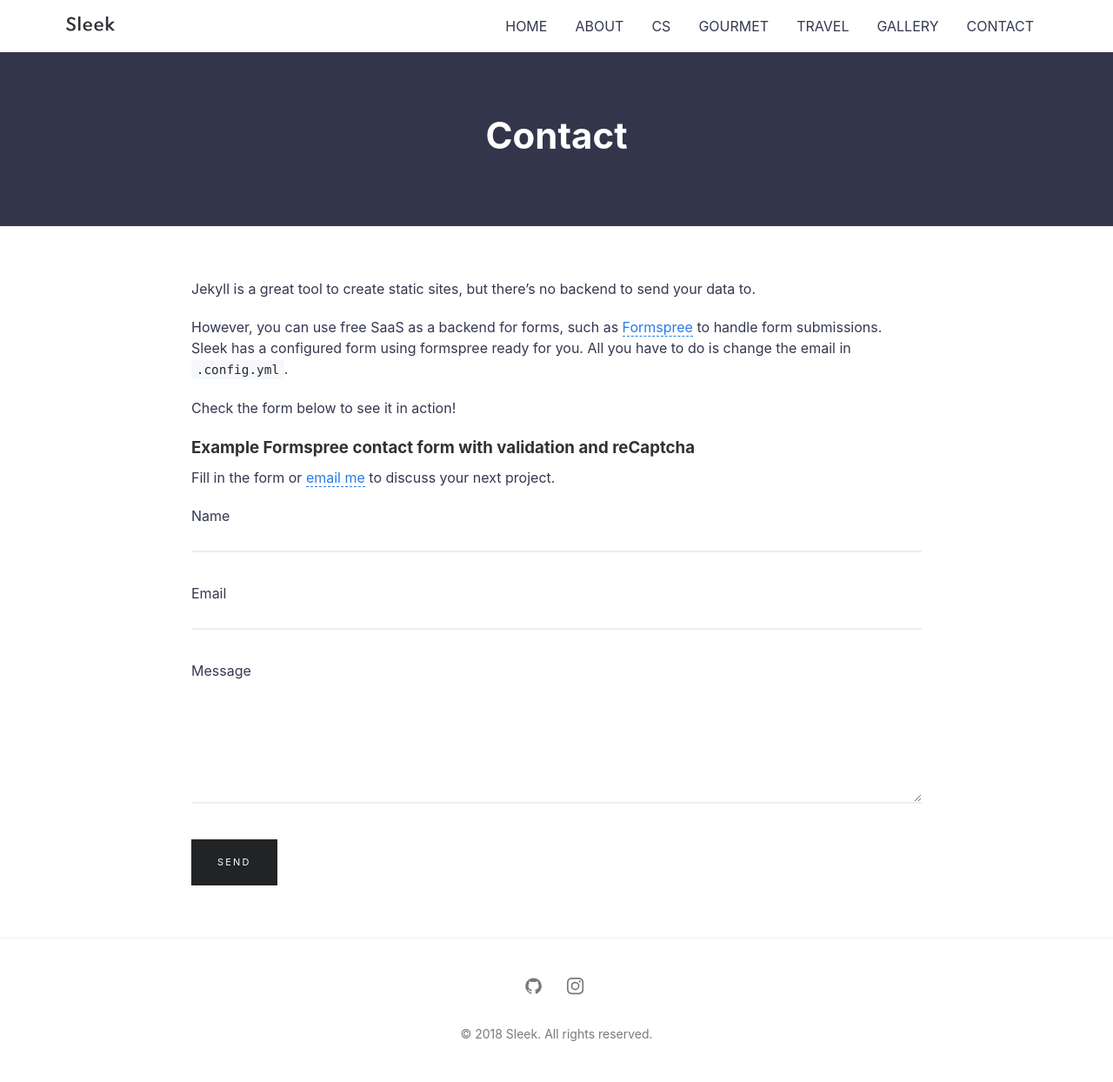
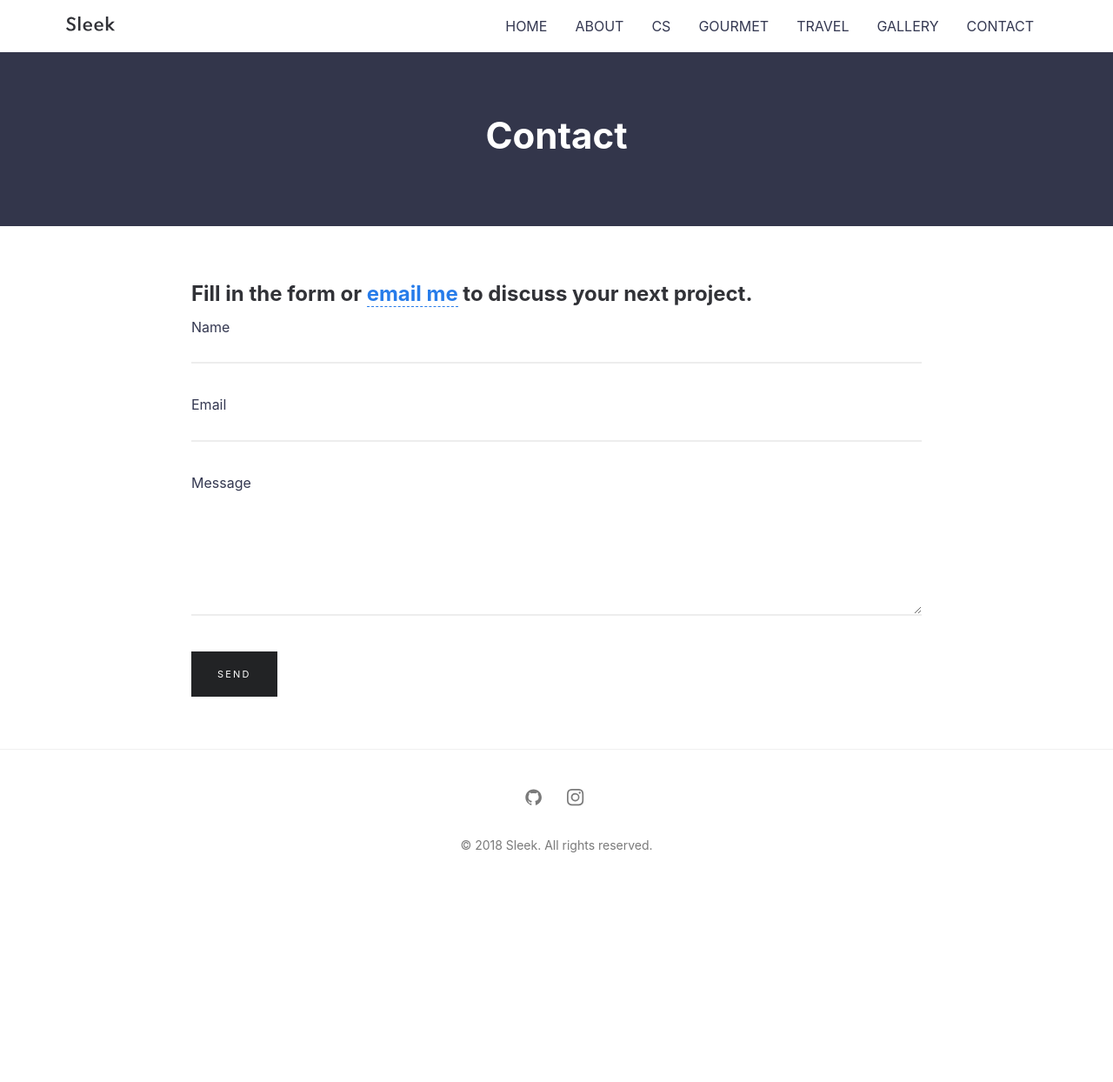
Before and after one commit to choi7023546/choi7023546.github.io, a Jekyll site: the page built from contact.md, in a window 1280 px wide. Shown: the whole page at 87% size. Built offline with Jekyll 4.4.1, drawn with Linux system fonts in a browser that asks for light colours; after the commit the page ends 1027 px from its top, so only the background shows below that.

Commit message:
Update contact file

```diff
--- a/contact.md
+++ b/contact.md
@@ -4,15 +4,7 @@ title: Contact
 permalink: /contact/
 ---
 
-Jekyll is a great tool to create static sites, but there’s no backend to send your data to.
-
-However, you can use free SaaS as a backend for forms, such as [Formspree](https://formspree.io/) to handle form submissions. Sleek has a configured form using formspree ready for you. All you have to do is change the email in `.config.yml`.
-
-Check the form below to see it in action!
-
-### Example Formspree contact form with validation and reCaptcha
-
-Fill in the form or [email me](mailto:{{site.email}}) to discuss your next project.
+## Fill in the form or [email me](mailto:{{site.email}}) to discuss your next project.
 
 {% include form.html %}
 
```
